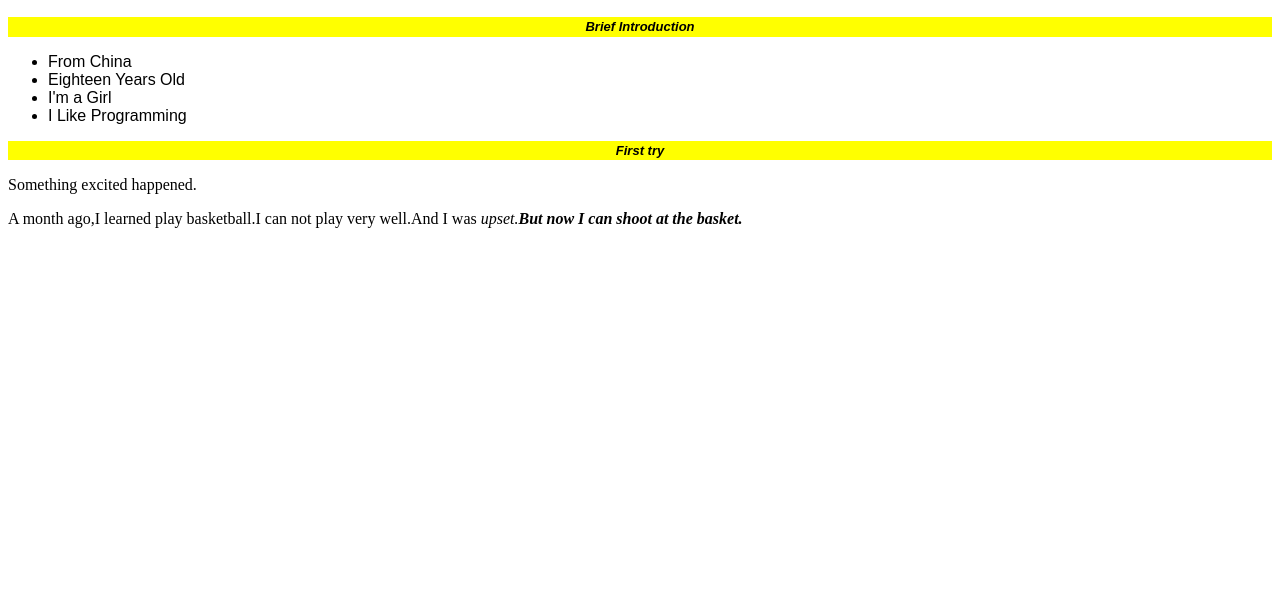
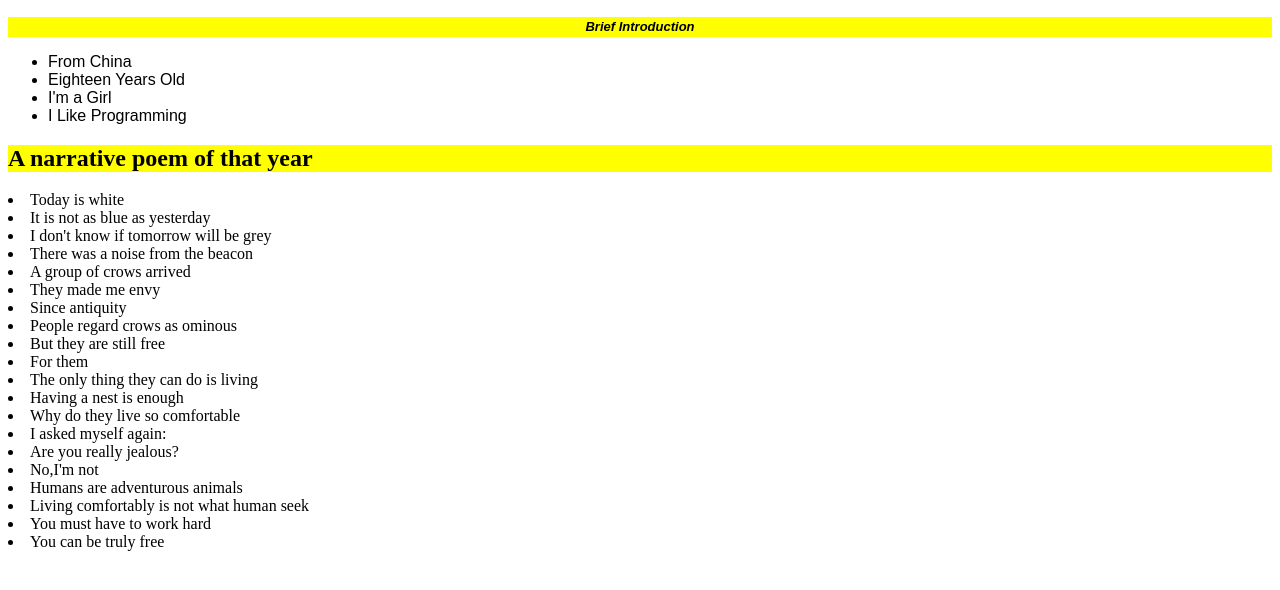
Before and after one commit to Yixuaner/Yixuan.github.io, a plain HTML site: page index.html in a window 1280 px wide. Shown: the part 46-636 px from the top of the page. Drawn offline with Linux system fonts and the light colour scheme.

Commit message:
Update index.html

```diff
--- a/index.html
+++ b/index.html
@@ -1,7 +1,7 @@
 <html>
     <head>
         <meta charset="utf-8">
-        <title>personal blog</title>
+        <title>"Welcome to my secret garden"</title>
     </head>
     <body>
 
@@ -32,12 +32,33 @@
                 text-align: left;
                 font-family:cursive;
             }
+            .poem{
+                background-color:yellow;
+            }
         </style>
 
-        <h2 class = "intro">First try</h2>
+        <h2 class = "poem">A narrative poem of that year</h2>
 
-        <p>Something excited happened.</p>
-        <p>A month ago,I learned play basketball.I can not play very well.And I was <em>upset.<strong>But now I can shoot at the basket.</strong></em> </p>
+        <li>Today is white</li>
+        <li>It is not as blue as yesterday</li>
+        <li>I don't know if tomorrow will be grey</li>
+        <li>There was a noise from the beacon</li>
+        <li>A group of crows arrived</li>
+        <li>They made me envy</li>
+        <li>Since antiquity</li>
+        <li>People regard crows as ominous</li>
+        <li>But they are still free</li>
+        <li>For them</li>
+        <li>The only thing they can do is living</li>
+        <li>Having a nest is enough</li>
+        <li>Why do they live so comfortable</li>
+        <li>I asked myself again:</li>
+        <li>Are you really jealous?</li>
+        <li>No,I'm not</li>
+        <li>Humans are adventurous animals</li>
+        <li>Living comfortably is not what human seek</li>
+        <li>You must have to work hard</li>
+        <li>You can be truly free</li>
 
     </body>
 </html>
```
